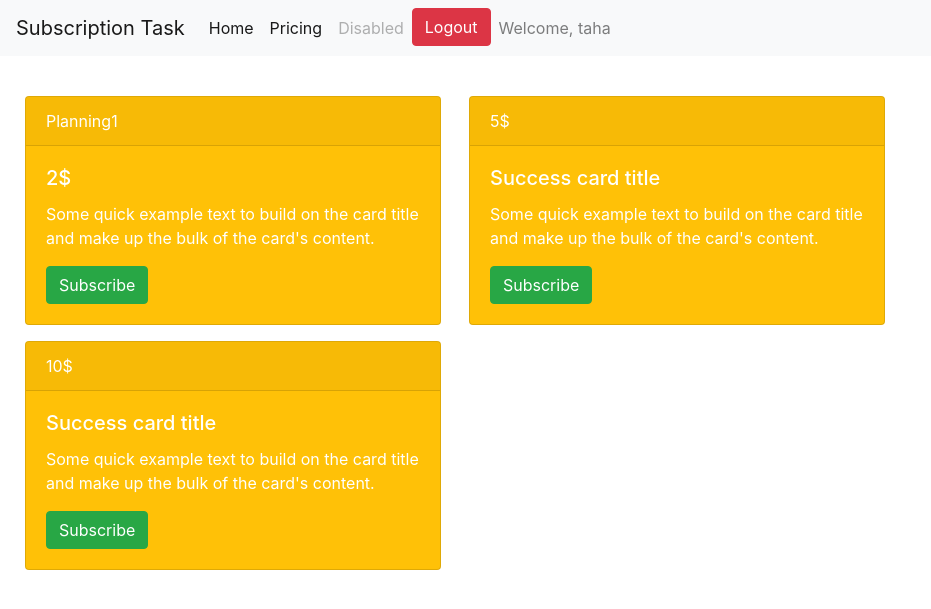
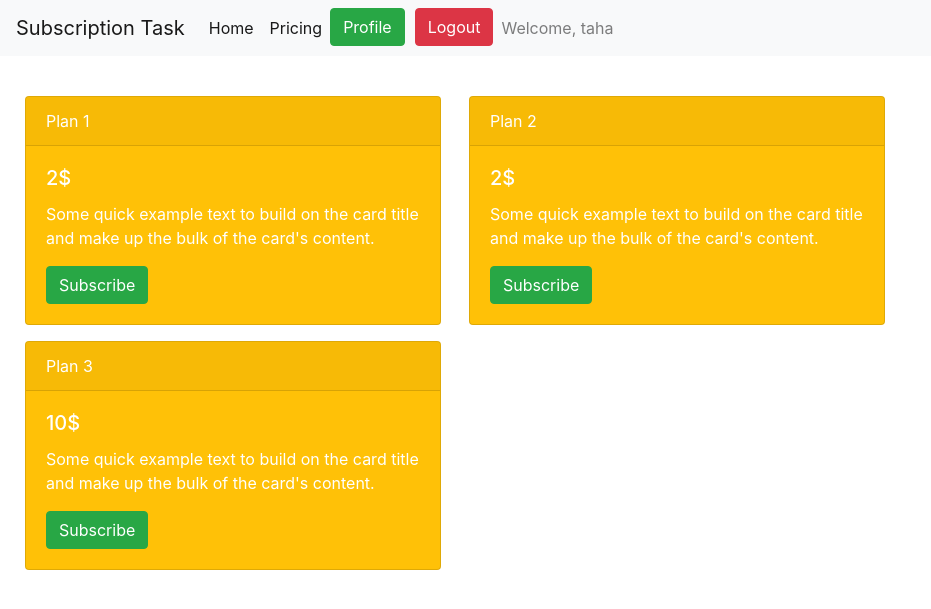
Before and after one commit to TahaBPK/abrNOC, a Django app: page /pricing in a window 1280 px wide. Shown: the top 609 px of the page, without its empty margins (0-931 px from the left). Run offline with Django 4.2, Linux system fonts and the light colour scheme; a user stored in the database is signed in; data comes from the database, SQL or seed files in the repository; both versions use the stored data as it was after the commit; some libraries are stand-ins or nearby versions.

Commit message:
subscribing is now available, going for the unsubscribing

```diff
--- a/Subscription_Task/finance/templates/finance/plans.html
+++ b/Subscription_Task/finance/templates/finance/plans.html
@@ -6,31 +6,49 @@
 <div class="row">
   <div>
     <div class="card text-white bg-warning mb-3" style="max-width: 26rem; margin-right: 28px;">
-      <div class="card-header">Planning1</div>
+      <div class="card-header">Plan 1</div>
       <div class="card-body">
         <h5 class="card-title">2$</h5>
         <p class="card-text">Some quick example text to build on the card title and make up the bulk of the card's content.</p>
-        <a class="btn btn-success"> Subscribe </a>
+        {% if user.is_authenticated %}
+            {% if Plan1 %}
+              <a class="btn btn-outline-danger"> Unsubscribe </a>
+            {% else %}
+              <a class="btn btn-success" href="/subscribe/Plan 1"> Subscribe </a>
+            {% endif %}
+        {% endif %}
       </div>
     </div>
   </div>
   <div>
     <div class="card text-white bg-warning mb-3" style="max-width: 26rem; margin-right: 28px;">
-      <div class="card-header">5$</div>
+      <div class="card-header">Plan 2</div>
       <div class="card-body">
-        <h5 class="card-title">Success card title</h5>
+        <h5 class="card-title">2$</h5>
         <p class="card-text">Some quick example text to build on the card title and make up the bulk of the card's content.</p>
-        <a class="btn btn-success"> Subscribe </a>
+        {% if user.is_authenticated %}
+            {% if Plan2 %}
+              <a class="btn btn-outline-danger"> Unsubscribe </a>
+            {% else %}
+              <a class="btn btn-success" href="/subscribe/Plan 2"> Subscribe </a>
+            {% endif %}
+        {% endif %}
       </div>
     </div>
   </div>
   <div>
    <div class="card text-white bg-warning mb-3" style="max-width: 26rem;">
-      <div class="card-header">10$</div>
+      <div class="card-header">Plan 3</div>
       <div class="card-body">
-        <h5 class="card-title">Success card title</h5>
+        <h5 class="card-title">10$</h5>
         <p class="card-text">Some quick example text to build on the card title and make up the bulk of the card's content.</p>
-        <a class="btn btn-success"> Subscribe </a>
+        {% if user.is_authenticated %}
+            {% if Plan3 %}
+              <a class="btn btn-outline-danger"> Unsubscribe </a>
+            {% else %}
+              <a class="btn btn-success" href="/subscribe/Plan 3"> Subscribe </a>
+            {% endif %}
+        {% endif %}
       </div>
     </div>
   </div>
--- a/Subscription_Task/finance/urls.py
+++ b/Subscription_Task/finance/urls.py
@@ -9,4 +9,6 @@ urlpatterns = [
     path('login', views.Thelogin, name="login"),
     path('logout', views.Thelogout, name="logout"),
     path('pricing', views.pricing, name="pricing"),
+    path('profile/<user_id>', views.profile, name="profile"),
+    path('subscribe/<plan>', views.subscribe, name="subscribe"),
 ]
--- a/Subscription_Task/finance/views.py
+++ b/Subscription_Task/finance/views.py
@@ -3,7 +3,13 @@ from django.shortcuts import render, redirect
 from .forms import NewUserForm
 from django.contrib.auth import login, authenticate, logout
 from django.contrib import messages
-from .models import Subscription
+from .models import Customer, Subscription, Invoice
+
+Plans_Cost = {
+    "Plan 1": 2,
+    "Plan 2": 5,
+    "Plan 3": 10
+}
 
 
 def index(request):
@@ -49,4 +55,38 @@ def Thelogout(request):
 
 
 def pricing(request):
-    return render(request=request, template_name="finance/plans.html")
+    customer = Customer.objects.get(id=request.user.id)
+    subscriptions = Subscription.objects.filter(customer=customer)
+    plan1 = subscriptions.filter(name="Plan 1")
+    plan2 = subscriptions.filter(name="Plan 2")
+    plan3 = subscriptions.filter(name="Plan 3")
+    context = {
+        'subscriptions': subscriptions,
+        'Plan1': plan1,
+        'Plan2': plan2,
+        'Plan3': plan3,
+    }
+    return render(request=request, template_name="finance/plans.html", context=context)
+
+
+def profile(request, user_id):
+    customer = Customer.objects.get(id=user_id)
+    subscriptions = Subscription.objects.filter(customer=customer)
+    invoices = Invoice.objects.filter(customer=customer)
+    context = {
+        'subscriptions': subscriptions,
+        'invoices': invoices
+    }
+    print(context['subscriptions'])
+    print(context['invoices'])
+    return render(request=request, template_name="finance/profile.html", context=context)
+
+
+def subscribe(request, plan):
+    customer = Customer.objects.get(id=request.user.id)
+    subscriptions = Subscription.objects.filter(customer=customer)
+    newsubscription = Subscription.objects.create(customer=customer, name=plan, cost=Plans_Cost[plan], is_active=True)
+    context = {
+        'subscriptions': subscriptions,
+    }
+    return render(request=request, template_name="/pricing", context=context)
--- a/Subscription_Task/templates/base.html
+++ b/Subscription_Task/templates/base.html
@@ -28,20 +28,19 @@
             </li>
             <li class="nav-item">
               <a class="nav-link active" href="/pricing">Pricing</a>
-            </li>
-            <li class="nav-item">
-              <a class="nav-link disabled" href="#">Disabled</a>
-            </li>
           </ul>
           <div class="collapse navbar-collapse" id="navbarText">
             <ul class="navbar-nav mr-auto">
               {% if user.is_authenticated %}
-
+              </li>
+              <li class="nav-item">
+                <a type="button" class="btn btn-success" href="/profile/{{ user.id }}" style="margin-right: 10px">Profile</a>
+              </li>
               <li class="nav-item">
                 <a type="button" class="btn btn-danger" href="/logout">Logout</a>
               </li>
               <li class="nav-item">
-                <a class="nav-link" href="#">Welcome, {{user.username}}</a>
+                <a class="nav-link" href="/profile/{{ user.id }}">Welcome, {{user.username}}</a>
               </li>
 
               {% else %}
```
Also changed, not shown: Subscription_Task/finance/templates/finance/profile.html (+58 -1 lines), Subscription_Task/db.sqlite3.
